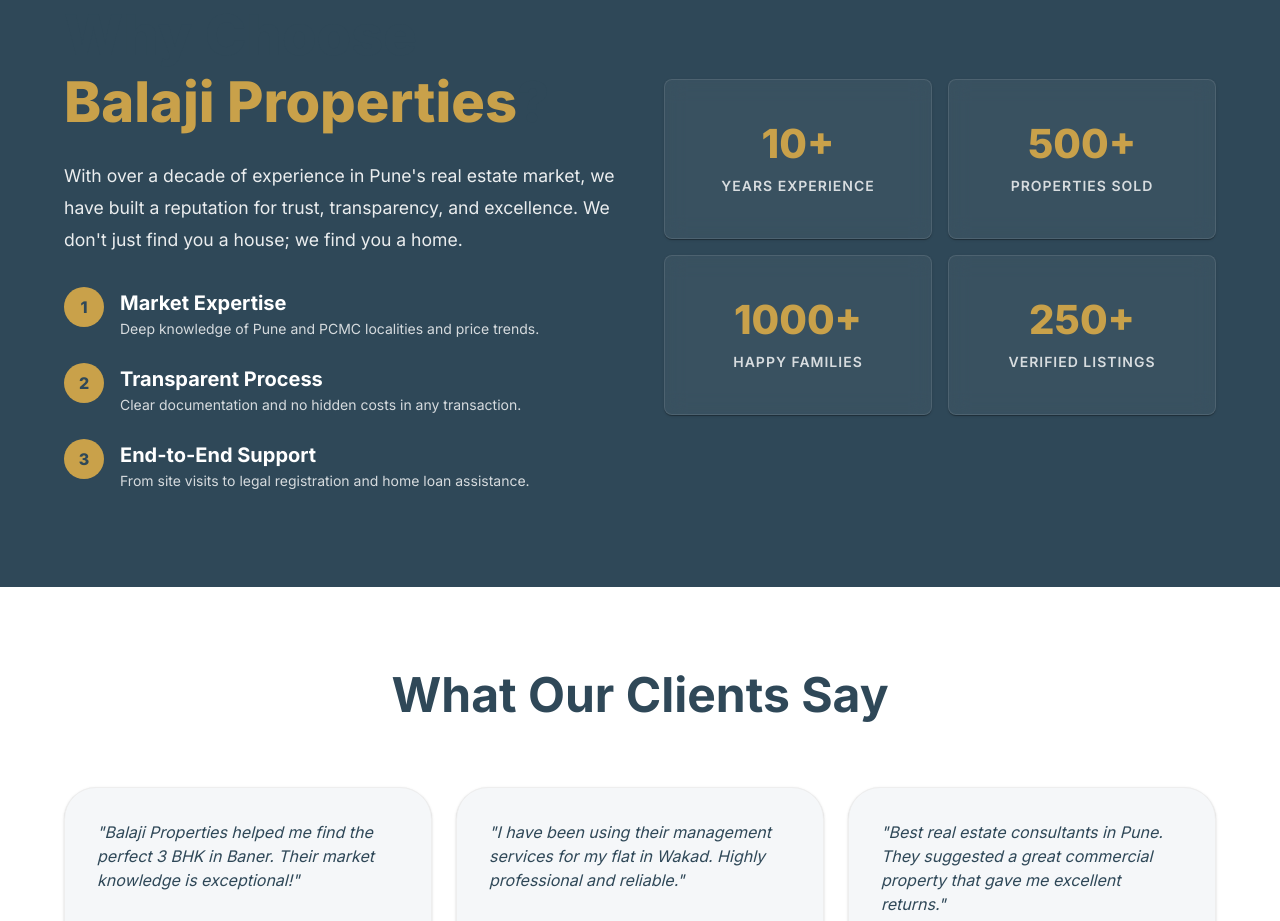
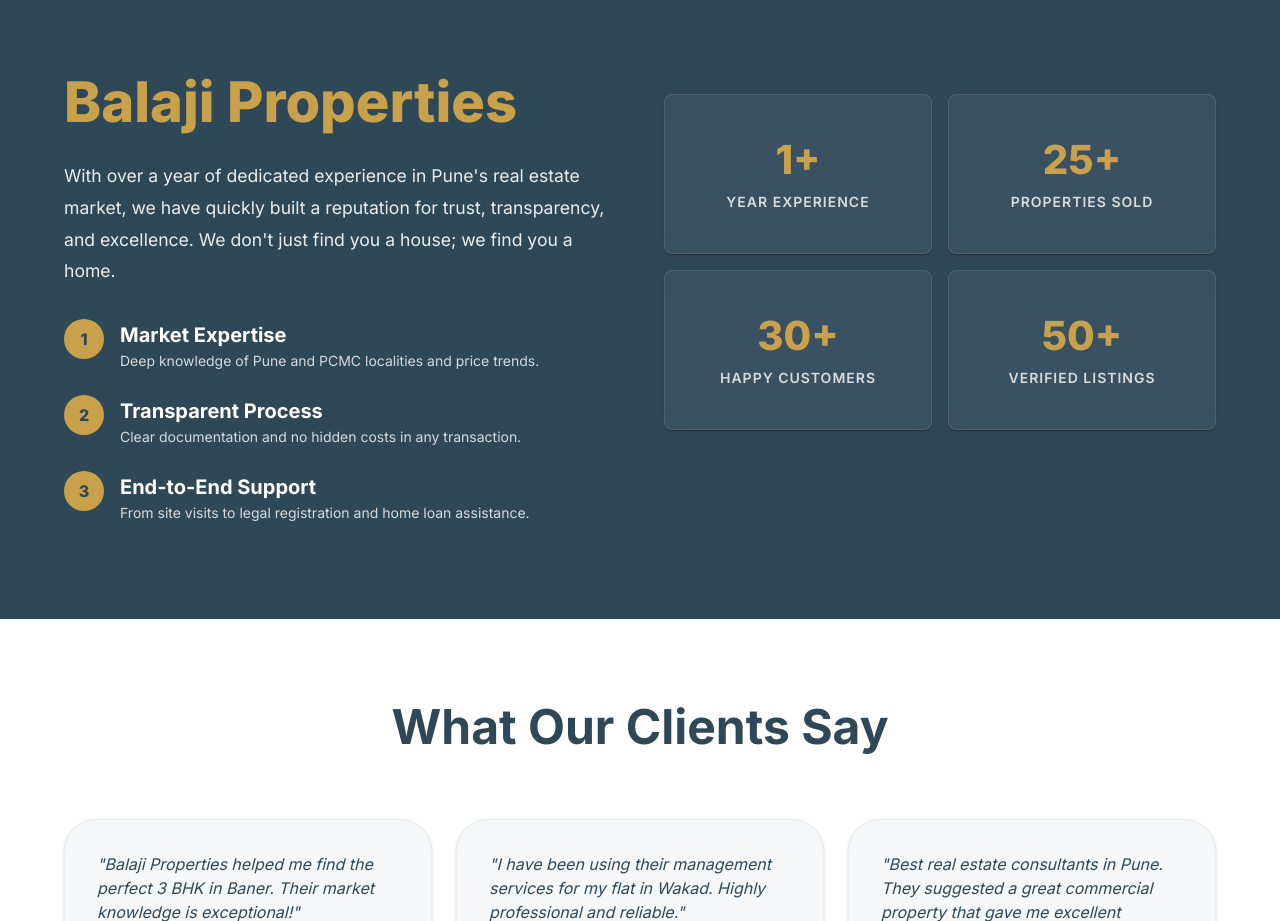
Before and after one commit to DesaiAtharva/BalajiProperties, a Next.js app: page / in a window 1280 px wide. Shown: the part 1840-2761 px from the top of the page. Built offline with nearby package versions, Linux system fonts and the light colour scheme; no server answers; what @mui/material-nextjs would draw is missing.

Commit message:
Update company statistics to 1+ years and 30+ happy customers

```diff
--- a/src/app/page.tsx
+++ b/src/app/page.tsx
@@ -159,7 +159,7 @@ const HomePage = () => {
                 <Box component="span" sx={{ color: 'warning.main' }}>Balaji Properties</Box>?
               </Typography>
               <Typography variant="body1" sx={{ opacity: 0.9, mb: 4, fontSize: '1.1rem', lineHeight: 1.8 }}>
-                With over a decade of experience in Pune's real estate market, we have built a reputation for trust, transparency, and excellence. We don't just find you a house; we find you a home.
+                With over a year of dedicated experience in Pune's real estate market, we have quickly built a reputation for trust, transparency, and excellence. We don't just find you a house; we find you a home.
               </Typography>
 
               <Stack spacing={3}>
@@ -193,10 +193,10 @@ const HomePage = () => {
             <Grid size={{ xs: 12, md: 6 }}>
               <Grid container spacing={2}>
                 {[
-                  { label: 'Years Experience', value: '10+' },
-                  { label: 'Properties Sold', value: '500+' },
-                  { label: 'Happy Families', value: '1000+' },
-                  { label: 'Verified Listings', value: '250+' }
+                  { label: 'Year Experience', value: '1+' },
+                  { label: 'Properties Sold', value: '25+' },
+                  { label: 'Happy Customers', value: '30+' },
+                  { label: 'Verified Listings', value: '50+' }
                 ].map((stat, i) => (
                   <Grid size={{ xs: 6 }} key={i}>
                     <Paper sx={{
```
